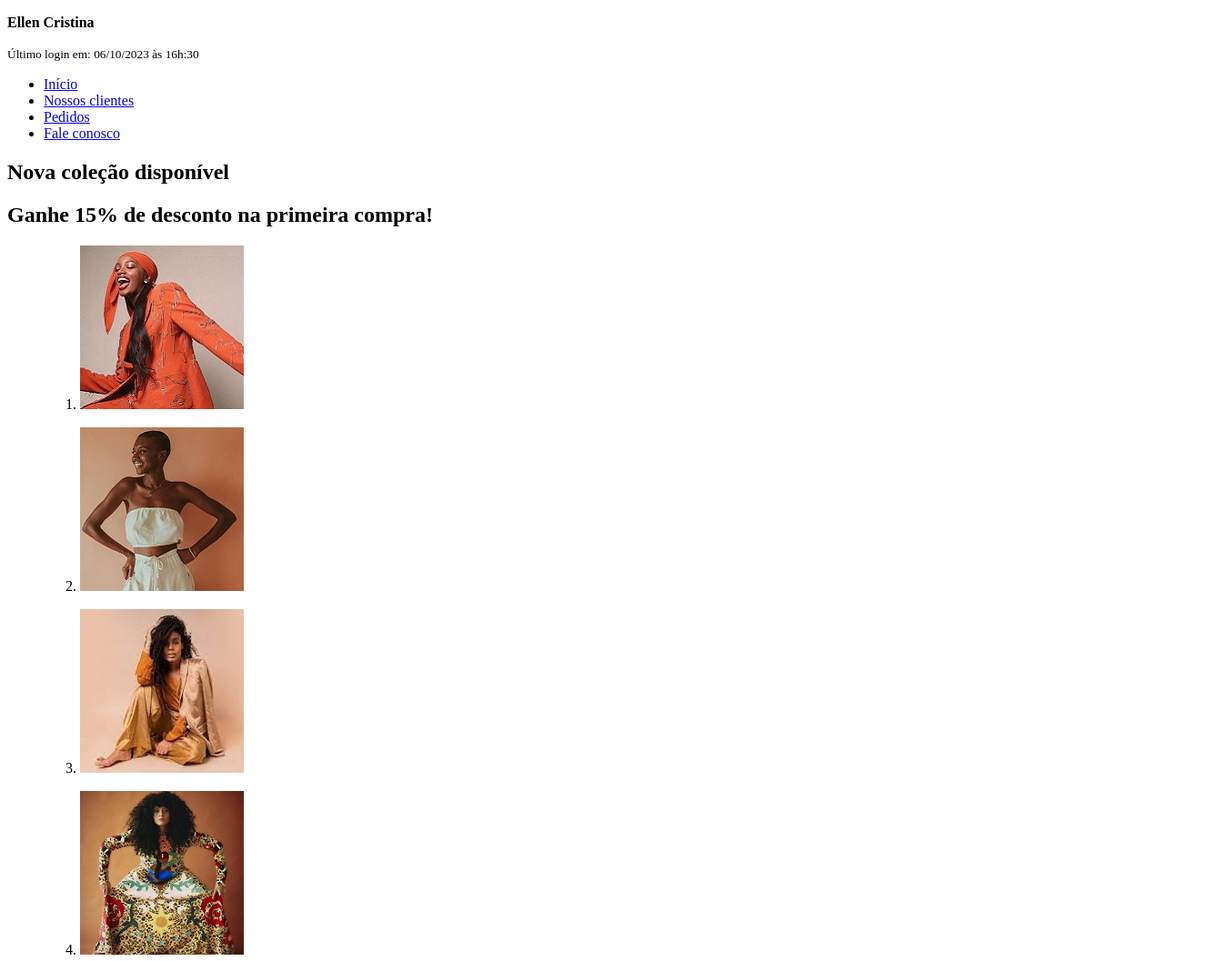
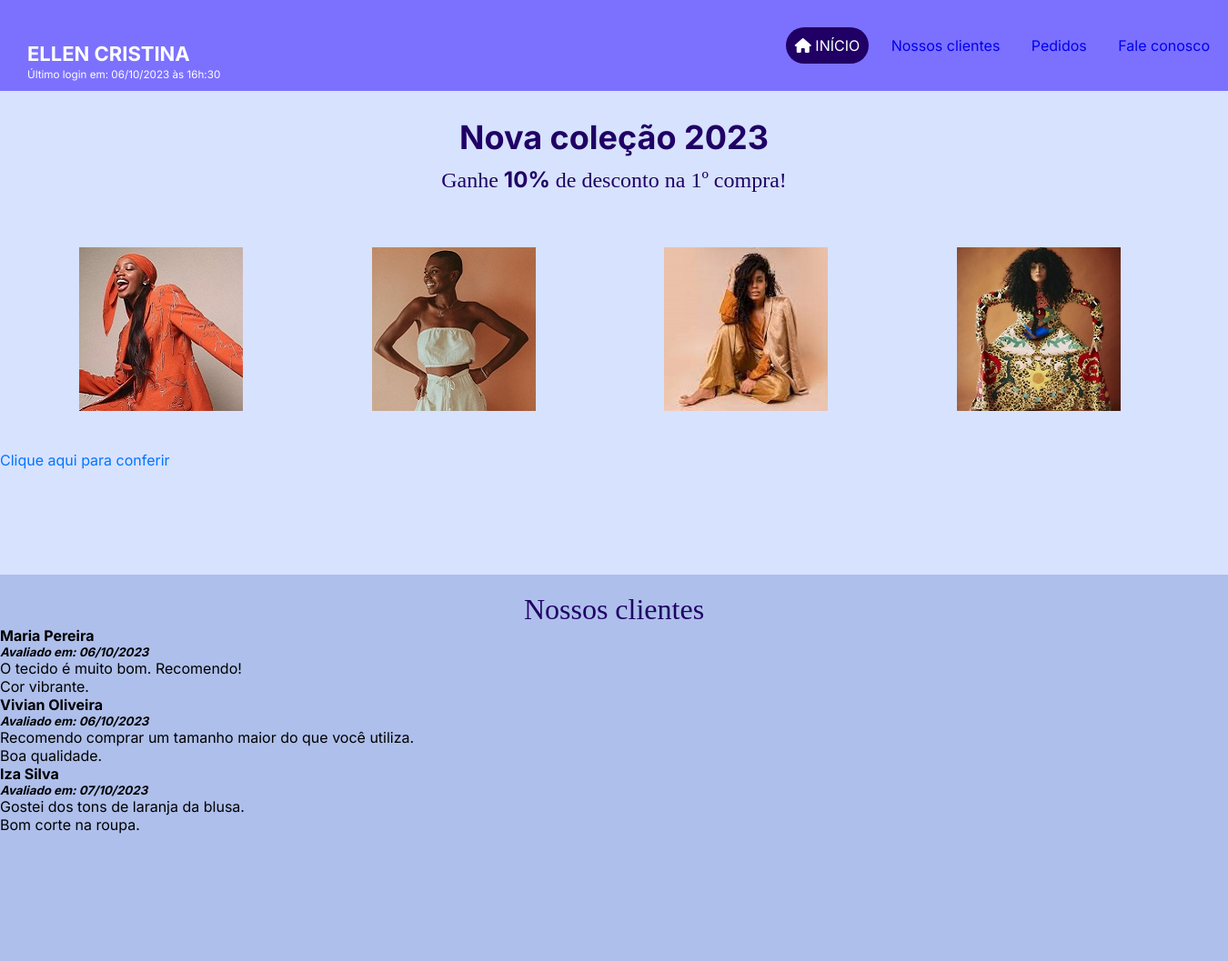
Before and after one commit to Ellenn2301/HTML_CSS, a plain HTML site: page index.html in a window 1280 px wide. Shown: the top 1057 px of the page at 91% size, 1350 px wide, since content can reach past the window. Drawn offline with Linux system fonts and the light colour scheme; a web font is replaced by a local one.

Commit message:
estilizando e reformulando codigo

```diff
--- a/index.html
+++ b/index.html
@@ -3,32 +3,39 @@
     <head>
         <meta charset="UTF-8">
         <link rel="stylesheet" href="https://cdnjs.cloudflare.com/ajax/libs/font-awesome/6.4.2/css/all.min.css">
+        <link rel="preconnect" href="https://fonts.googleapis.com">
+        <link rel="preconnect" href="https://fonts.gstatic.com" crossorigin>
+        <link href="https://fonts.googleapis.com/css2?family=Inter:wght@400;700;800&display=swap" rel="stylesheet">
+        <link href="https: //fonts.googleapis.com/css2? family= Abril+Fatface & family= Inter:wght@400;700;800 & display=swap" rel="stylesheet">
+        <link rel="stylesheet" href="style.css">
         <title>Loja Virtual</title>
     </head>
         <body>
-            <header>
-                <div>
-                    <p><strong>Ellen Cristina</strong></p>
+            <header class="cabecalho">
+                <div class="info-usuario">
+                    <p>
+                    <strong class="nome">Ellen Cristina</strong><br>
                     <small>Último login em: 06/10/2023 às 16h:30</small>
+                    </p>
                 </div> <!--small é pequeno e strong é forte, igual a b que é negrito-->
                     <nav> <!--menu do site-->
-                        <ul> <!--tag de lista não ordenada-->
-                        <li> <!--tag de lista-->
-                            <a href="#início"> <!--a forma que escrevi aqui deve ser repetida na identificação da seção-->
+                        <ul class="lista-menu"> <!--tag de lista não ordenada-->
+                            <li class="icone-casa"> <!--tag de lista-->
+                                <i class="fa-solid fa-house" style="color: #ffffff;"></i><a class="icone" href="#início"> <!--a forma que escrevi aqui deve ser repetida na identificação da seção-->
                                 Início
                                 </a>
                             </li>
-                            <li>
+                                <li class="menu">
                                     <a href="#clientes">
                                     Nossos clientes
                                     </a>
                                 </li>
-                                <li>
+                                    <li class="menu">
                                         <a href="#pedidos">
                                         Pedidos
                                         </a>
                                     </li>
-                                    <li>
+                                        <li class="menu">
                                             <a href="#fale conosco">
                                             Fale conosco
                                             </a>
@@ -38,64 +45,77 @@
             </header>
                 <main> <!--enolve todas as seções-->
                     <section id="início">
-                    <h1>
-                        Nova coleção disponível
-                    </h1> <!--boas práticas: usar o h1 apenas uma vez-->
-                        <h2>Ganhe 15% de desconto na primeira compra!</h2>
+                        <div class="apresentacao-colecao">
+                            <h1 class="titulo">Nova coleção 2023</h1> <!--boas práticas: usar o h1 apenas uma vez-->
+                            <h2 class="subtitulo">Ganhe <strong>10%</strong> de desconto na 1º compra!</h2>
                             <ol> <!--ol é a tag de lista ordenada-->
+                                    <li>
                                         <figure> <!--pesquisar sobre essa tag-->
+                                            <img src="./img/1.jpg" alt="Modelo negra veste uma roupa laranja">
+                                        </figure> <!--mais semântica para o código-->
+                                    </li>
                                     <li>
-                                        <img src="./img/1.jpg" alt="Modelo negra veste uma roupa laranja">
+                                        <figure>
+                                            <img src="./img/2.jpg" alt="Modelo negra veste um top branco">
+                                        </figure>
                                     </li>
-                                </figure> <!--mais semântica para o código-->
+                                    <li>
                                         <figure>
+                                                <img src="./img/3.jpg" alt="Modelo negra veste blusa e calça de cor mostarda">
+                                        </figure>
+                                    </li>
                                     <li>
-                                            <img src="./img/2.jpg" alt="Modelo negra veste um top branco">
+                                        <figure>
+                                                <img src="./img/4.jpg" alt="Modelo negra veste roupa colorida">
+                                        </figure>
                                     </li>
-                                    </figure>
-                                        <figure>
-                                            <li>
-                                                <img src="./img/3.jpg" alt="Modelo negra veste blusa e calça de cor mostarda">
-                                            </li>
-                                    </figure>
-                                        <figure>
-                                            <li>
-                                                <img src="./img/4.jpg" alt="Modelo negra veste roupa colorida">
-                                            </li>
-                                        </figure>
                             </ol>
-                                <a href="https://www.cea.com.br/" target="_blank">Clique aqui para conferir</a>
+                                 <a  class="site" href="https://www.cea.com.br/" target="_blank">Clique aqui para conferir</a>
+                            </div>
                             </section> <!--target blank faz o link abrir em outra página, mantendo o usuário no meu site-->
+
                         <section id="clientes">
-                            <h3>Nossos clientes</h3>
+                            <div class="avaliacao-clientes">
+                            <h2 class="titulo-secao">Nossos clientes</h2>
                                 <article> <!--o que significa esta tag?-->
-                                <p><h4>Maria Pereira</h4></p>
+                                    <div class="avaliacao1">
+                                    <p>
+                                    <h4>Maria Pereira</h4>
+                                    </p>
                                     <h5><i>Avaliado em: 06/10/2023</i></h5>
                                     <p>
                                     O tecido é muito bom. Recomendo!<br/>
-                                    njgfxcvhbnjkm
+                                    Cor vibrante.
                                     </p>
+                                    </div>
                                 </article> <!--usada na parte de avaliação e comentários. É usado para ter mais semântica-->
                                 <article>
+                                    <div class="avaliacao2">
                                     <p><h4>Vivian Oliveira</h4></p>
                                     <h5><i>Avaliado em: 06/10/2023</i></h5>
                                     <p>
                                     Recomendo comprar um tamanho maior do que você utiliza.<br/>
-                                    hjkjhbgfcdxxcfvgbhnjk
+                                    Boa qualidade.
                                     </p>
+                                    </div>
                                 </article>
                                 <article>
+                                    <div class="avaliacao3">
                                     <p><h4>Iza Silva</h4></p>
                                     <h5><i>Avaliado em: 07/10/2023</i></h5>
                                     <p>
                                     Gostei dos tons de laranja da blusa.<br/>
-                                    kjnhgvfcdxszxdcfvgbhnjmk
+                                    Bom corte na roupa.
                                     </p>
+                                    </div>
                                 </article>
+                            </div>
                         </section>
                             <section id="pedidos">
                             <!--fazer tabela com 5 linhas-->
-                                <table>
+                            <div class="tabela-pedidos">
+                            <h2 class="titulo-secao">Meus pedidos</h2>
+                                <table border="1">
                                     <thead>
                                         <tr>
                                             <th>ID</th>
@@ -129,8 +149,10 @@
                                                 </tr>
                                         </tbody>
                                 </table>
+                            </div>
                             </section>
                                     <section id="fale conosco">
+                                        <h2 class="titulo-secao">Fale conosco</h2>
                                         <form>
                                             <label>Nome:</label><br/>
                                             <input type="text" id="nome"/><br/>
@@ -139,7 +161,6 @@
                                             <label>Mensagem:</label><br/>
                                             <textarea></textarea>
                                             <!--não consegui deixar um espaço maior para mensagens-->
-                                            <input type="text">
                                             <button type="button">Enviar</button>
                                         </form>
                                     </section>
--- /dev/null
+++ b/style.css
@@ -0,0 +1,97 @@
+*{
+    margin: 0;
+    padding: 0;
+    font-family: 'Inter', sans-serif;
+}
+.cabecalho{
+    background-color: #7C71FF;
+    display: flex;
+    align-items: center;
+    justify-content: space-between;
+    height: 100px;
+    width:1350px;
+}
+li{
+    display: inline-block;
+    padding: 10px;
+    border-radius: 50px;
+    margin-right: 10px;
+    color:#200065
+}
+.icone-casa{
+    background: #200065;
+    text-transform: uppercase;
+}
+.icone{
+    color: #ffffff;
+}
+a{
+    text-decoration: none;
+}
+.info-usuario{
+    color: #ffffff;
+    font-weight: 400;
+    font-size: 14px;
+    margin-top: 34px;
+    margin-left: 30px;
+}
+.nome{
+    text-transform: uppercase;
+    font-weight: 700;
+    font-size: 22px;
+    width: 252px;
+    height: 42px;
+}
+.apresentacao-colecao{
+    height: 532px;
+    width: 1350px;
+    background-color: #D7E2FF;
+}
+.titulo{
+    text-align: center;
+    color: #200065;
+    padding-top: 29px;
+    margin-bottom: 10px;
+    font-weight: 700;
+    font-size: 36px;
+}
+.subtitulo{
+    color: #200065;
+    text-align: center;
+    font-family: Abril Fatface;
+    font-weight: 400;
+}
+img{
+margin-top:20px;
+margin-left: 47px;
+display: inline-block;
+padding: 30px;
+}
+.site{
+   color: #0075FF;
+}
+.titulo-secao{
+    color: #200065;
+    font-weight: 400;
+    font-size: 32px;
+    font-family: Abril Fatface;
+    text-align: center;
+    padding-top: 20px;
+}
+.avaliacao-clientes{
+    background-color: #AEBFEB;
+    height: 616px;
+    width: 1350px;
+}
+.tabela-pedidos{
+    width: 1350px;
+    height: 441px;
+    background: #D7E2FF;
+}
+footer{
+    background: #3F3F3F;
+    height: 95px;
+    width: 1350px;
+    padding-top: 35px;
+    color: #ffffff;
+}
```
Lines whose indentation alone changed are shown as unchanged.
